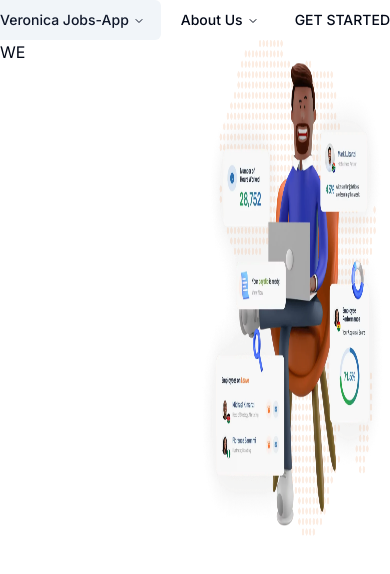
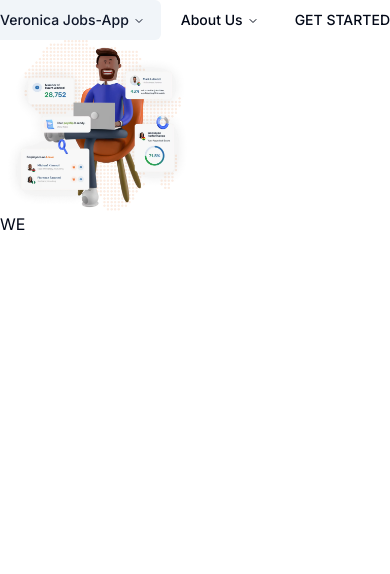
Before and after one commit to owiliwalace/jobs-app, a Next.js app: page / in a window 390 px wide. Shown: the top 574 px of the page. Built offline with nearby package versions, Linux system fonts and the light colour scheme.

Commit message:
small screen

```diff
--- a/src/components/hero.tsx
+++ b/src/components/hero.tsx
@@ -4,7 +4,7 @@
 const Hero = () => {
   return (
     <>
-    <div className=" h-[500px] w-full bg-white flex md:flex-row-reverse">
+    <div className=" h-[500px] w-full bg-white flex flex-col-reverse md:flex-row">
       <div className="h-[500px] w-1/2">
         WE
       </div>
```
